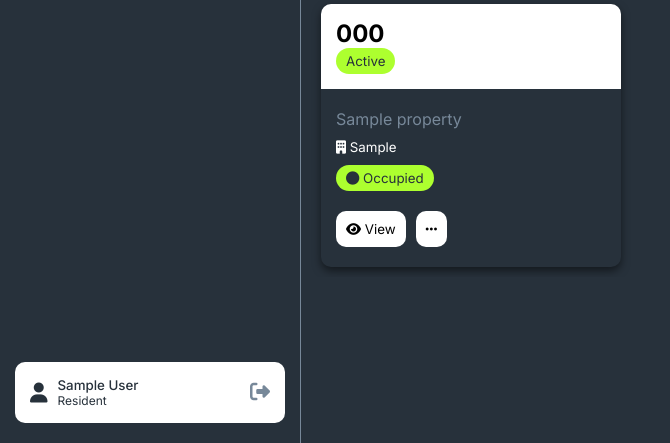
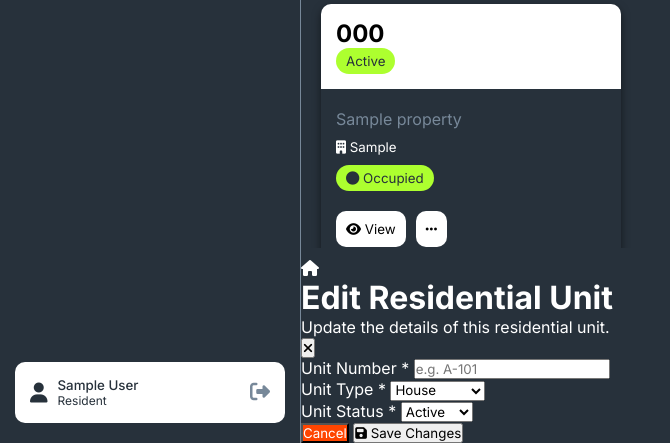
Before and after one commit to oriah-studios-TSF/Sona.Guard, a Flask app: template backend/app/templates/units/index.html in a window 1280 px wide. Shown: the part 357-800 px from the top of the page, without its empty margins (0-670 px from the left). Run offline with Flask 3, Linux system fonts and the light colour scheme; a user stored in the database is signed in; tables that the repository leaves empty hold one stand-in row (values such as "Sample post"); the template is opened without the code that fills it: values that come from a table or form of the project are taken from there, most other values are stand-ins (such as "Sample title", 1, 10 or a date in 2020); some libraries are stand-ins or nearby versions.

Commit message:
Add unit editing functionality and validation

```diff
--- a/backend/app/static/js/units.js
+++ b/backend/app/static/js/units.js
@@ -128,3 +128,29 @@ function closeViewUnitModel() {
 
 closeViewUnitButton?.addEventListener('click', closeViewUnitModel);
 cancelViewUnitButton?.addEventListener('click', closeViewUnitModel);
+
+// Edit Unit Model
+const editUnitModel = document.getElementById('edit-unit-model');
+const editUnitForm = document.getElementById('edit-unit-form');
+const closeEditUnitButton = document.getElementById('edit-unit-close-button');
+const cancelEditUnitButton = document.getElementById('cancel-edit-unit');
+
+document.querySelectorAll('.edit-button').forEach(button => {
+    button.addEventListener('click', () => {
+        const card = button.closest('.unit-card');
+
+        document.getElementById('edit-unit-number').value = card.dataset.unitNumber;
+        document.getElementById('edit-unit-type').value = card.dataset.unitType;
+        document.getElementById('edit-unit-status').value = card.dataset.status === 'active' ? 'true' : 'false'
+
+        editUnitForm.action = `/units/${card.dataset.unitId}/edit`;
+        editUnitModel.classList.add('is-open');
+    });
+});
+
+function closeEditUnitModel() {
+    editUnitModel.classList.remove('is-open');
+}
+
+closeEditUnitButton?.addEventListener('click', closeEditUnitModel);
+cancelEditUnitButton?.addEventListener('click', closeEditUnitModel);
--- a/backend/app/templates/units/index.html
+++ b/backend/app/templates/units/index.html
@@ -93,7 +93,7 @@
     <section class="section card-view">
         <div class="units-cards-row">
             {% for unit in units %}
-                <div class="unit-card" data-unit-type="{{ unit.unit_type}}" data-status="{{ 'active' if unit.is_active else 'inactive' }}" data-occupancy="{{ 'occupied' if unit.residents|selectattr('is_active')|list else 'vacant' }}" data-unit-number="{{ unit.unit_number }}" data-unit-property="{{ unit.property_id }}">
+                <div class="unit-card" data-unit-id="{{ unit.id }}" data-unit-type="{{ unit.unit_type}}" data-status="{{ 'active' if unit.is_active else 'inactive' }}" data-occupancy="{{ 'occupied' if unit.residents|selectattr('is_active')|list else 'vacant' }}" data-unit-number="{{ unit.unit_number }}" data-unit-property="{{ unit.property_id }}">
                     <div class="unit-card-header">
                         <h1>{{ unit.unit_number }}</h1>
                         <p class="unit-status {{ 'active' if unit.is_active else 'inactive' }}"> {{ 'Active' if unit.is_active else 'Inactive' }}</p>
@@ -106,7 +106,7 @@
                     <div class="unit-card-buttons">
                         <button type="button" class="view-button"><i class="fas fa-eye"></i> View</button>
                         {% if current_user.role in ['system_owner', 'estate_admin'] %}
-                            <button class="edit-button"><i class="fas fa-edit"></i> Edit</button>
+                            <button type="button" class="edit-button"><i class="fas fa-edit"></i> Edit</button>
                         {% endif %}
                         <button class="more"><i class="fas fa-ellipsis-h"></i></button>
                     </div>
@@ -149,7 +149,8 @@
 
                 <div class="form-group">
                     <label for="unit_number">Unit Number *</label>
-                    <input type="text" name="unit_number" id="unit_number" placeholder="e.g. A-101" required maxlength="50">
+                    <input type="text" name="unit_number" id="unit_number" placeholder="e.g. A-101" required maxlength="50" pattern="(?=.*[0-9])[A-Za-z0-9]+(?:-[A-Za-z0-9]+)*"
+                    title="Use letters and numbers, with optional hyphens, and include at least one number.">
                 </div>
 
                 <div class="form-group">
@@ -172,6 +173,62 @@
 
         </div>
     </div>
+
+
+    <div class="edit-unit-model" id="edit-unit-model">
+        <div class="edit-unit-header">
+            <div class="left">
+                <i class="fas fa-house"></i>
+                <div>
+                    <h1>Edit Residential Unit</h1>
+                    <p>Update the details of this residential unit.</p>
+                </div>
+            </div>
+            <div class="right">
+                <button type="button" class="edit-unit-close-button" id="edit-unit-close-button" aria-label="Close">
+                    <i class="fas fa-times"></i>
+                </button>
+            </div>
+        </div>
+
+        <div class="edit-unit-body">
+            <form class="edit-unit-form" id="edit-unit-form" method="POST">
+                <input type="hidden" name="csrf_token" value="{{ csrf_token() }}">
+
+                <div class="form-group">
+                    <label for="edit-unit-number">Unit Number *</label>
+                    <input type="text" name="unit_number" id="edit-unit-number" placeholder="e.g. A-101" required maxlength="50" pattern="(?=.*[0-9])[A-Za-z0-9]+(?:-[A-Za-z0-9]+)*" title="Use letters and numbers, with optional hyphens, and include at least one number.">
+                </div>
+
+                <div class="form-group">
+                    <label for="edit-unit-type">Unit Type *</label>
+                    <select name="unit_type" id="edit-unit-type" required>
+                        <option value="house">House</option>
+                        <option value="apartment">Apartment</option>
+                        <option value="townhouse">Townhouse</option>
+                    </select>
+                </div>
+
+                <div class="form-group">
+                    <label for="edit-unit-status">Unit Status *</label>
+                    <select name="is_active" id="edit-unit-status" required>
+                        <option value="true">Active</option>
+                        <option value="false">Inactive</option>
+                    </select>
+                </div>
+
+                <div class="edit-unit-footer">
+                    <div class="footer-buttons">
+                        <button type="button" class="cancel-button" id="cancel-edit-unit">Cancel</button>
+                        <button type="submit" class="edit-unit-save-button">
+                            <i class="fas fa-save"></i> Save Changes
+                        </button>
+                    </div>
+                </div>
+            </form>
+        </div>
+    </div>
+
 
     <div class="view-unit-model" id="view-unit-model">
         <div class="view-unit-header">
```
Also changed, not shown: backend/app/routes/units.py (+27 -1 lines), backend/app/services/units.py (+61 -0 lines).
